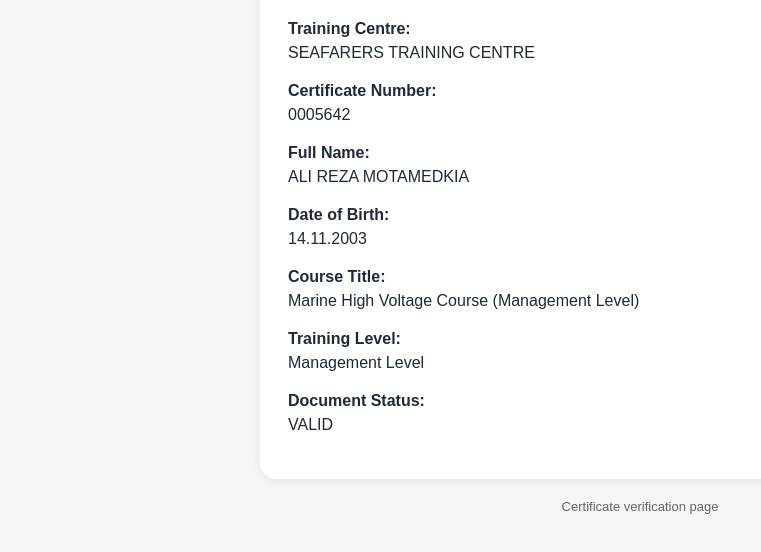
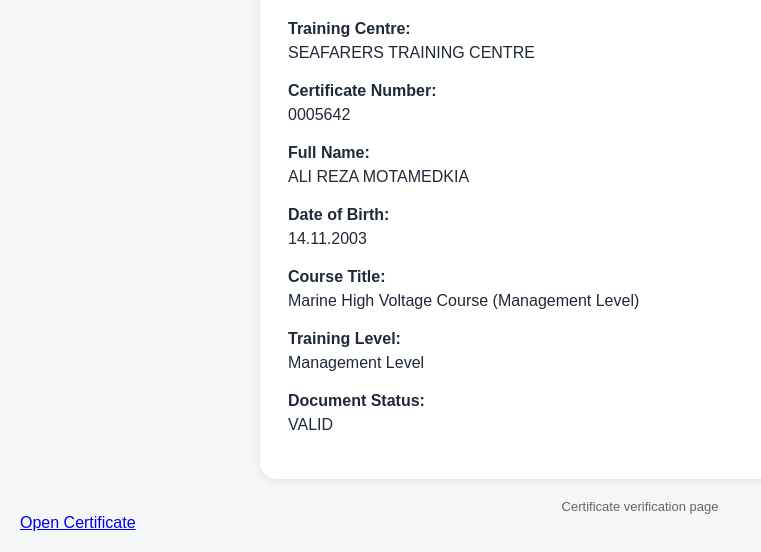
Before and after one commit to saharbigham018-cmd/certificate-check, a plain HTML site: page index.html in a window 1280 px wide. Shown: the part 902-1454 px from the top of the page, without its empty margins (0-761 px from the left). Drawn offline with Linux system fonts and the light colour scheme.

Commit message:
Update index.html

```diff
--- a/index.html
+++ b/index.html
@@ -82,5 +82,8 @@
 </div>
 
 </div>
+  <a href="https://saharbigham018-cmd.github.io/certificate-check/" target="_blank">
+Open Certificate
+</a>
 </body>
 </html>
```
